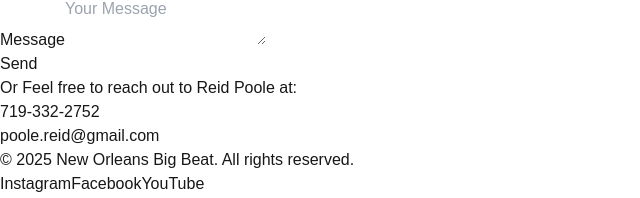
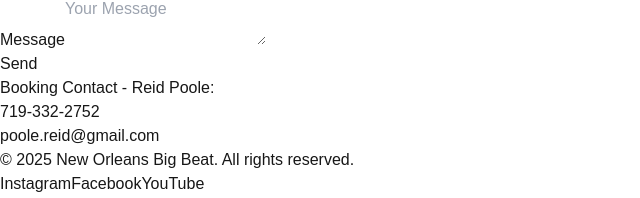
Before and after one commit to rpoole444/new-orleans-big-beat, a Next.js app: page /contact in a window 1280 px wide. Shown: the part 299-497 px from the top of the page, without its empty margins (0-640 px from the left). Built offline with nearby package versions, Linux system fonts and the light colour scheme.

Commit message:
Change text

```diff
--- a/src/app/contact/page.tsx
+++ b/src/app/contact/page.tsx
@@ -104,7 +104,7 @@ export default function ContactPage() {
         {status && <p className="text-center mt-4">{status}</p>}
       </form>
       <p className="text-center text-gray-300 mt-8">
-        Or Feel free to reach out to Reid Poole at:
+        Booking Contact - Reid Poole:
         <br />
         <span className="font-bold">719-332-2752</span>
         <br />
```
